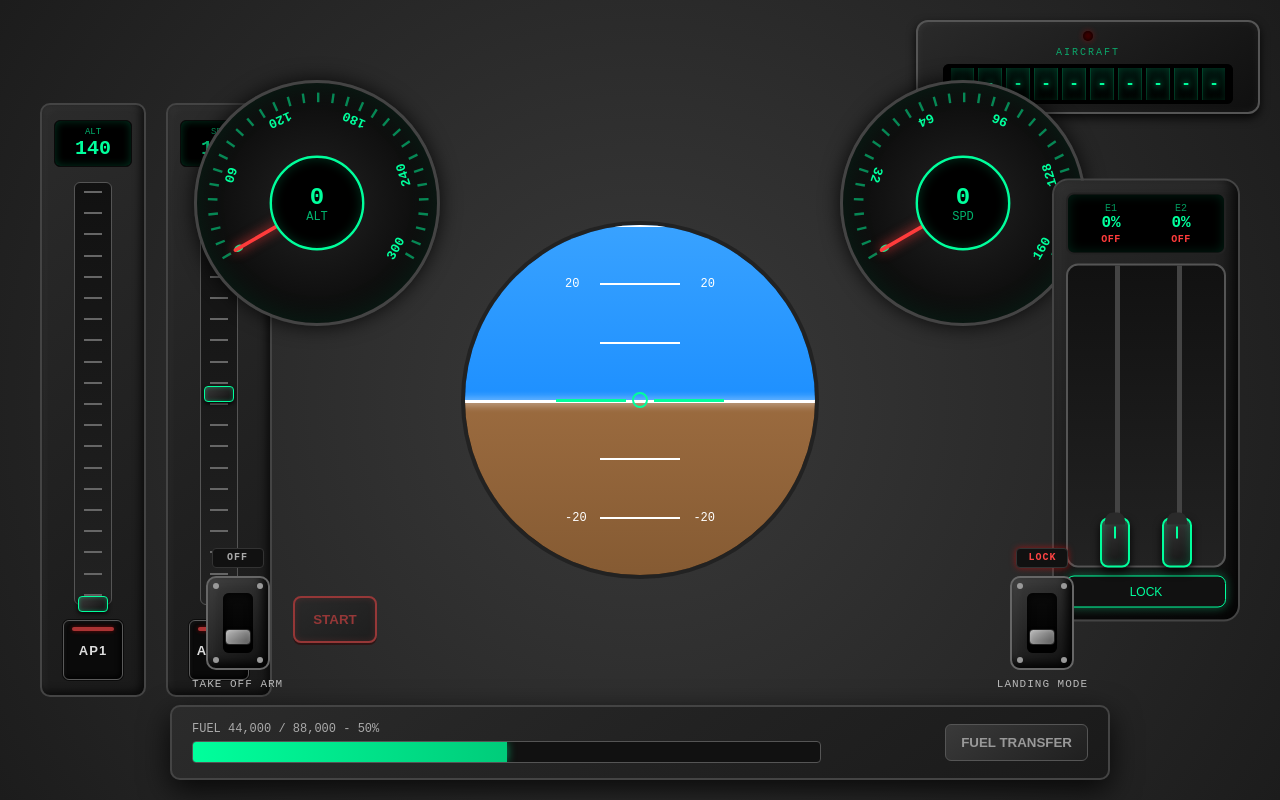
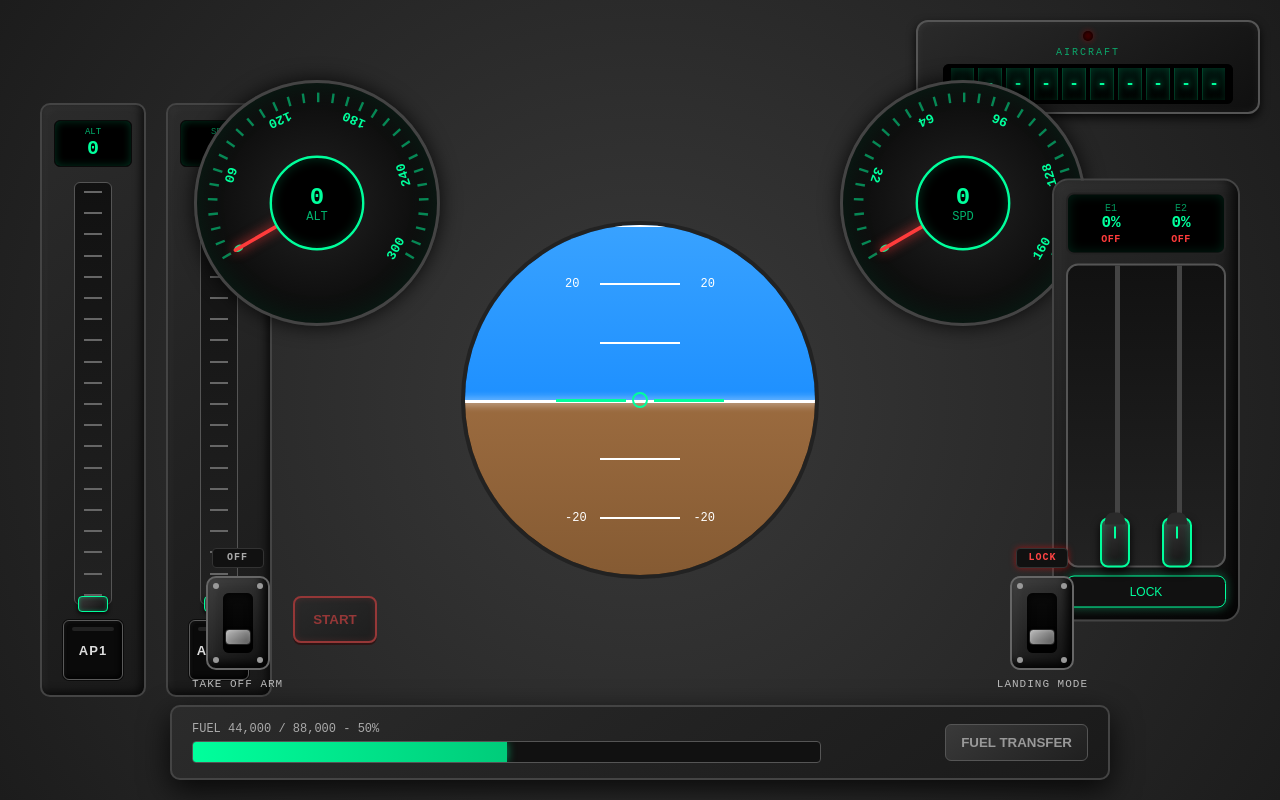
Before and after one commit to fanecovsf/external-cockpit, a Vue app in the folder frontend/cockpit/: page / in a window 1280 px wide. Built offline with nearby package versions, Linux system fonts and the light colour scheme; no server answers.

Commit message:
feat: refac of data received

```diff
--- a/frontend/cockpit/src/App.vue
+++ b/frontend/cockpit/src/App.vue
@@ -118,11 +118,25 @@ const loop = () => {
   animationFrame = requestAnimationFrame(loop);
 };
 
+const handleCommand = (data) => {
+  if (data.schema !== "command") return;
+
+  if (data.command === "ap") {
+    apAltitude.value = data.altitude ?? apAltitude.value;
+    apActive.value = data.status === "on";
+  }
+
+  if (data.command === "at") {
+    atSpeed.value = data.speed ?? atSpeed.value;
+    atActive.value = data.status === "on";
+  }
+};
+
 // ================= LIFECYCLE =================
 
 onMounted(() => {
   connectTelemetry(handleTelemetry);
-  connectCommands();
+  connectCommands(handleCommand);
   animationFrame = requestAnimationFrame(loop);
 });
 
@@ -135,6 +149,12 @@ onUnmounted(() => {
 });
 
 // ================= ALTITUDE CONTROL =================
+const apAltitude = ref(0);
+const apActive = ref(false);
+
+const atSpeed = ref(0);
+const atActive = ref(false);
+
 const showNavMap = ref(false);
 
 const altitude = ref(140);
@@ -272,24 +292,23 @@ watch(fuelTransfer, (active) => {
     <!--<button class="zero-btn" @click="zeroTelemetry">ZERO TELEMETRY</button>-->
     <div class="left-panel">
       <AltitudeSelector
-        v-model="altitude"
-        :min="min"
-        :max="max"
-        :isActive="isActive"
-        :locked="autoPilotLocked"
-        :buttonLabel="'AP1'"
-        @toggle="toggle"
+        :value="apAltitude"
+        :min="0"
+        :max="300"
+        label="ALT"
+        buttonLabel="AP1"
+        :isActive="apActive"
+        :locked="apActive"
       />
 
       <AltitudeSelector
-        v-model="speed"
-        :min="40"
+        :value="atSpeed"
+        :min="0"
         :max="160"
         label="SPD"
-        :isActive="autoThrottleActive"
-        :locked="autoPilotLocked"
-        :buttonLabel="'A/THR'"
-        @toggle="toggleSpeed"
+        buttonLabel="A/THR"
+        :isActive="atActive"
+        :locked="atActive"
       />
 
       <!--NavButton :active="showNavMap" @toggle="showNavMap = !showNavMap" />
--- a/frontend/cockpit/src/components/AltitudeSelector.vue
+++ b/frontend/cockpit/src/components/AltitudeSelector.vue
@@ -3,54 +3,21 @@ import { computed } from "vue";
 import ApButton from "./ApButton.vue";
 
 const props = defineProps({
-  modelValue: Number, // <- mais padrão pra reutilização
-  min: {
-    type: Number,
-    default: 0,
-  },
-  max: {
-    type: Number,
-    default: 300,
-  },
-  label: {
-    type: String,
-    default: "ALT",
-  },
+  value: { type: Number, default: 0 },
+  min: { type: Number, default: 0 },
+  max: { type: Number, default: 300 },
+  label: { type: String, default: "ALT" },
+  buttonLabel: { type: String, default: "AP" },
   isActive: Boolean,
   locked: Boolean,
-  buttonLabel: {
-    type: String,
-    default: "AP",
-  },
 });
 
-const emit = defineEmits(["update:modelValue", "toggle"]);
-
-// SCROLL
-const onScroll = (e) => {
-  e.preventDefault();
-
-  const step = 10;
-
-  if (e.deltaY < 0) {
-    emit("update:modelValue", Math.min(props.max, props.modelValue + step));
-  } else {
-    emit("update:modelValue", Math.max(props.min, props.modelValue - step));
-  }
-};
-
-// POSIÇÃO DO INDICADOR
+// posição do indicador
 const indicatorPosition = computed(() => {
   const range = props.max - props.min;
-  const value = props.modelValue - props.min;
-  return 100 - (value / range) * 100;
+  const v = props.value - props.min;
+  return 100 - (v / range) * 100;
 });
-
-const handleClick = () => {
-  if (props.locked && !props.isActive) return;
-
-  emit("toggle");
-};
 </script>
 
 <template>
@@ -58,17 +25,12 @@ const handleClick = () => {
     <!-- DISPLAY -->
     <div class="display">
       <span class="label">{{ label }}</span>
-      <span class="value">{{ modelValue }}</span>
+      <span class="value">{{ value }}</span>
     </div>
 
-    <!-- SCROLL -->
-    <div
-      class="scroll"
-      @wheel="onScroll"
-      @mouseenter="(e) => e.currentTarget.focus()"
-      tabindex="0"
-    >
-      <!-- INDICADOR (AGORA BOTÃO REAL) -->
+    <!-- SCROLL (AGORA VISUAL APENAS) -->
+    <div class="scroll">
+      <!-- INDICADOR -->
       <div class="indicator" :style="{ top: indicatorPosition + '%' }">
         <div class="knob"></div>
       </div>
@@ -77,20 +39,15 @@ const handleClick = () => {
       <div class="tick" v-for="n in 20" :key="n"></div>
     </div>
 
-    <!-- BOTÃO -->
-    <ApButton
-      :label="buttonLabel"
-      :active="isActive"
-      :locked="locked"
-      @toggle="handleClick"
-    />
+    <!-- BOTÃO (SEM INTERAÇÃO) -->
+    <ApButton :label="buttonLabel" :active="isActive" :locked="locked" />
   </div>
 </template>
 
 <style scoped>
 .panel {
   height: 70vh;
-  width: 90px; /* 👈 mais fino */
+  width: 90px;
   background: linear-gradient(145deg, #2b2b2b, #1a1a1a);
   border: 2px solid #444;
   border-radius: 10px;
@@ -106,7 +63,7 @@ const handleClick = () => {
 
 /* DISPLAY */
 .display {
-  width: 60px; /* 👈 largura fixa */
+  width: 60px;
   background: black;
   color: #00ff9c;
   padding: 6px 8px;
@@ -132,7 +89,7 @@ const handleClick = () => {
 .scroll {
   position: relative;
   flex: 1;
-  width: 36px; /* 👈 mais fino */
+  width: 36px;
   margin: 15px 0;
   background: linear-gradient(180deg, #111, #222);
   border: 1px solid #555;
@@ -141,8 +98,6 @@ const handleClick = () => {
   flex-direction: column;
   justify-content: space-between;
   padding: 8px 0;
-  cursor: ns-resize;
-  outline: none;
 }
 
 /* TICKS */
@@ -160,7 +115,7 @@ const handleClick = () => {
   transform: translate(-50%, -50%);
 }
 
-/* KNOB REAL 🔥 */
+/* KNOB */
 .knob {
   width: 28px;
   height: 14px;
@@ -171,28 +126,4 @@ const handleClick = () => {
     0 2px 4px rgba(0, 0, 0, 0.8),
     inset 0 0 4px #00ff9c55;
 }
-
-/* BOTÃO */
-.toggle {
-  width: 100%;
-  padding: 8px;
-  font-size: 11px;
-  background: linear-gradient(145deg, #3a3a3a, #1f1f1f);
-  border: 1px solid #555;
-  color: #999;
-  font-weight: bold;
-  border-radius: 6px;
-  cursor: pointer;
-}
-
-.toggle.locked {
-  color: #ff4444;
-  border-color: #ff4444;
-}
-
-.toggle.active {
-  color: #00ff9c;
-  border-color: #00ff9c;
-  box-shadow: 0 0 8px #00ff9c55;
-}
 </style>
--- a/frontend/cockpit/src/components/ArtificialHorizon.vue
+++ b/frontend/cockpit/src/components/ArtificialHorizon.vue
@@ -25,7 +25,7 @@ onMounted(() => animate());
 
 // escala visual
 const pitchOffset = computed(() => displayPitch.value * 4);
-const rollRotation = computed(() => displayRoll.value * 2);
+const rollRotation = computed(() => displayRoll.value * 1.5);
 
 // linhas de pitch (de -90 até +90)
 const pitchLines = Array.from({ length: 19 }, (_, i) => (i - 9) * 10);
--- a/frontend/cockpit/src/services/commandSocket.js
+++ b/frontend/cockpit/src/services/commandSocket.js
@@ -2,8 +2,25 @@ import { wsUrl } from "../utils/wsUrl";
 
 let commandSocket = null;
 
-export const connectCommands = () => {
+export const connectCommands = (onMessage) => {
   commandSocket = new WebSocket(wsUrl + "/commands");
+
+  commandSocket.onopen = () => {
+    console.log("🟢 Commands connected");
+  };
+
+  commandSocket.onmessage = (event) => {
+    try {
+      const data = JSON.parse(event.data);
+      onMessage?.(data);
+    } catch (e) {
+      console.log("commandSocket parse error", e);
+    }
+  };
+
+  commandSocket.onclose = () => {
+    setTimeout(() => connectCommands(onMessage), 2000);
+  };
 };
 
 export const sendCommand = (data) => {
--- a/frontend/cockpit/src/utils/wsUrl.js
+++ b/frontend/cockpit/src/utils/wsUrl.js
@@ -1,4 +1,4 @@
 export const wsUrl =
   process.env.NODE_ENV === "production"
     ? "ws://192.168.15.9:1337/ws"
-    : "ws://localhost:1337/ws";
+    : "ws://localhost:8000/ws";
```
Also changed, not shown: 1 other file (tests, documents, lock files or other folders).
